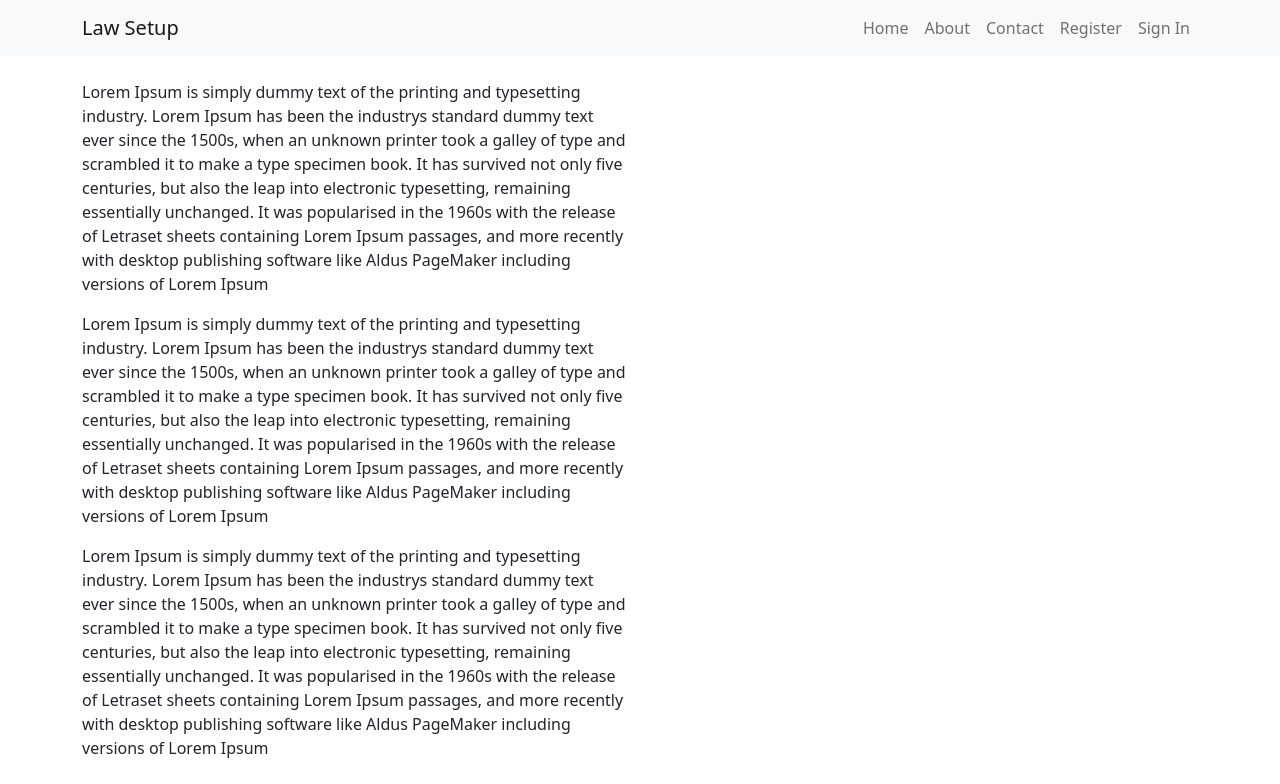
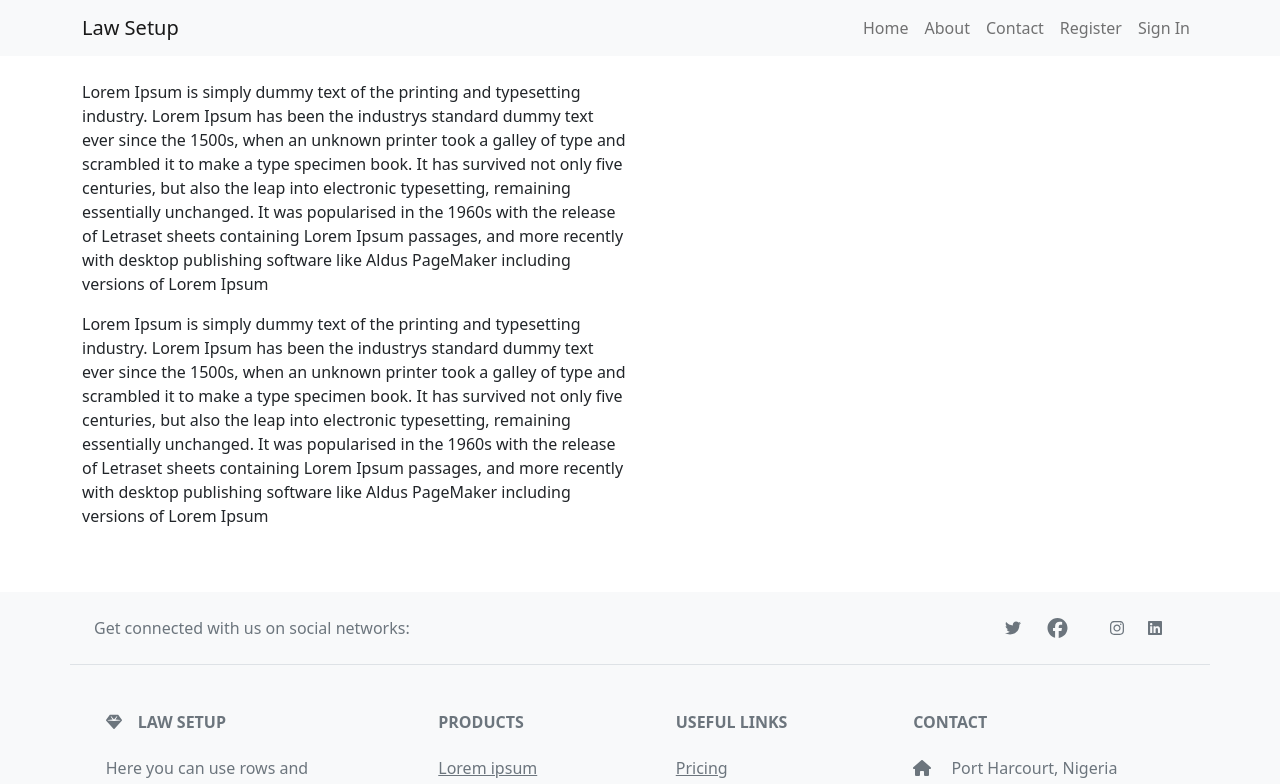
Before and after one commit to Emuolanari/law-setup, a Next.js app: page / in a window 1280 px wide. Shown: the top 784 px of the page. Built offline with nearby package versions, Linux system fonts and the light colour scheme.

Commit message:
test netlify refresh

```diff
--- a/pages/index.jsx
+++ b/pages/index.jsx
@@ -22,12 +22,6 @@ const Home = () => {
         Lorem Ipsum passages, and more recently with desktop publishing software like Aldus PageMaker including versions
         of Lorem Ipsum</p>
 
-        <p>Lorem Ipsum is simply dummy text of the printing and typesetting industry. Lorem Ipsum has been the industrys
-        standard dummy text ever since the 1500s, when an unknown printer took a galley of type and scrambled it to make
-        a type specimen book. It has survived not only five centuries, but also the leap into electronic typesetting,
-        remaining essentially unchanged. It was popularised in the 1960s with the release of Letraset sheets containing
-        Lorem Ipsum passages, and more recently with desktop publishing software like Aldus PageMaker including versions
-        of Lorem Ipsum</p>
         </div>
         <div className="col-md-6">
         </div>
--- a/pages/lawyerArea.jsx
+++ b/pages/lawyerArea.jsx
@@ -2,7 +2,7 @@
 
 export default function lawyerArea() {
   return (
-    <div className="container">
+    <div className="container mt-4">
       <div className="row justify-content-center">
         <div className="col-8">
           <select className="form-select mb-3" aria-label=".form-select-lg example" >
```
Also changed, not shown: src/components/RegisterForm.jsx (+6 -2 lines).
